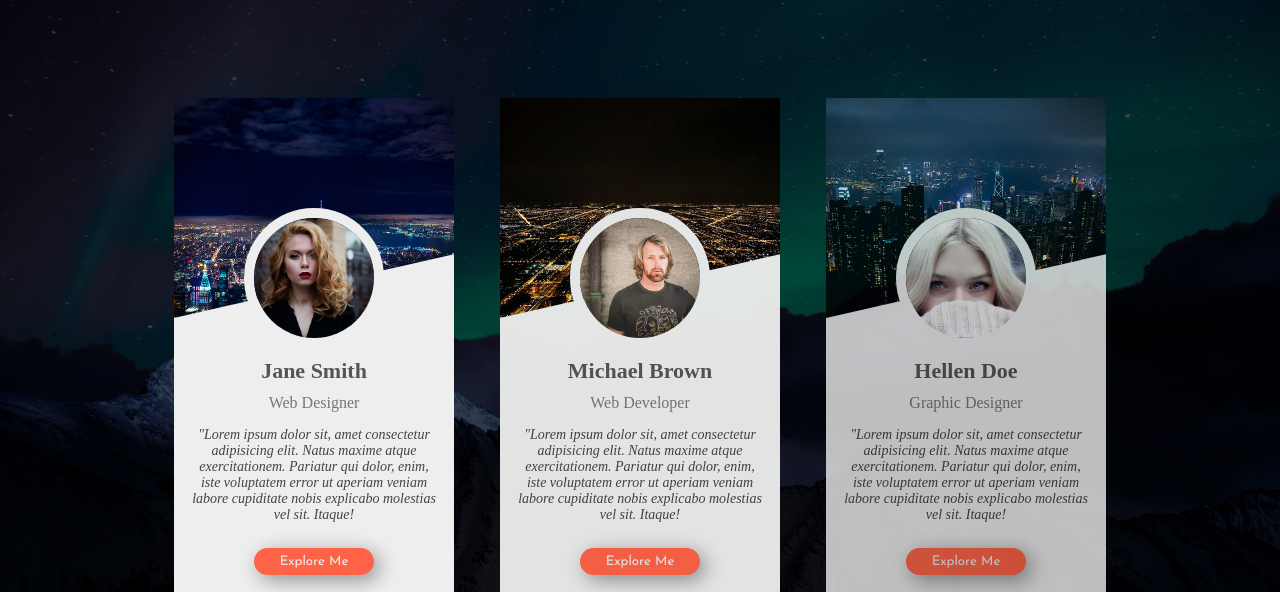
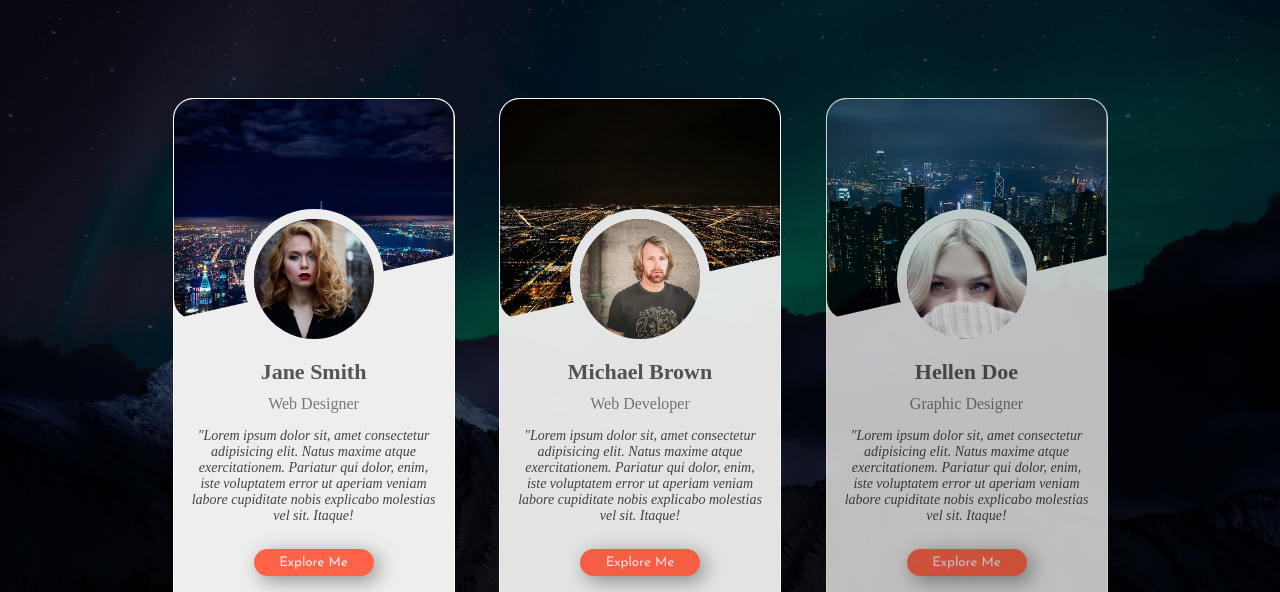
Before and after one commit to jowawash/profile-cards, a plain HTML site: page index.html in a window 1280 px wide. Shown: the part 182-774 px from the top of the page. Drawn offline with Linux system fonts and the light colour scheme.

Commit message:
fixed cards borders

```diff
--- a/style.css
+++ b/style.css
@@ -45,6 +45,7 @@
     top: 35%;
     left: 50%;
     transform: translateX(-50%);
+
 }
 
 .card {
@@ -55,9 +56,11 @@
     align-items: center;
     justify-content: space-evenly;
     transition: transform .5s;
+    border-radius: 20px;
+    border: 1px solid white;
 }
 
-@keyframes cardAnim {
+    @keyframes cardAnim {
     0% {opacity: 0}
     100% {opacity: 1}
 }
@@ -83,6 +86,7 @@
     height: 220px;
     object-fit: cover;
     clip-path: polygon(0 0, 100% 0, 100% 71%, 0% 100%);
+    border-radius: 20px;
 }
 
 .profile-image {
```
Also changed, not shown: index.html (+1 -1 lines).
